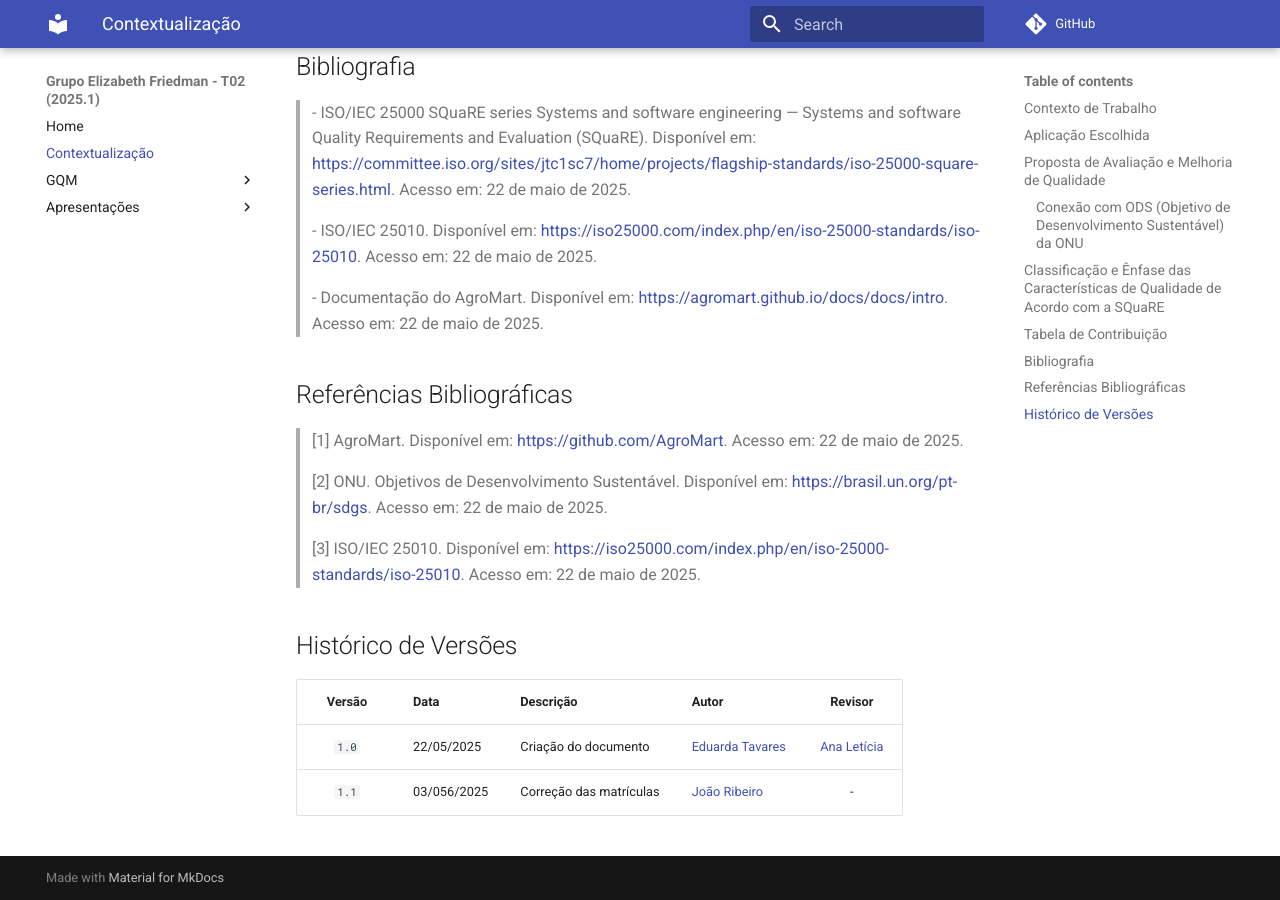
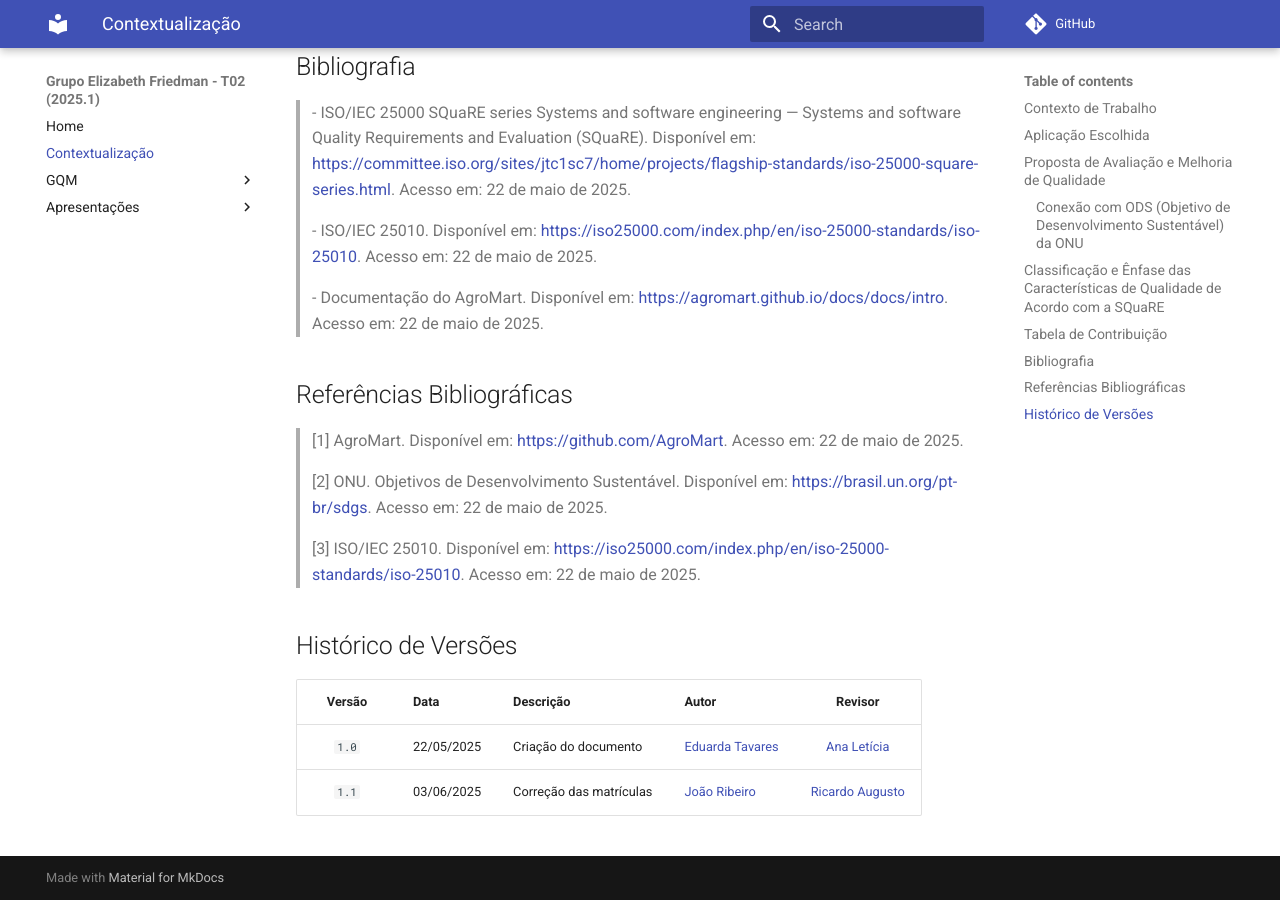
Before and after one commit to FCTE-Qualidade-de-Software-1/2025-1-T02-ELIZABETH-FRIEDMAN, an MkDocs documentation site: the page built from pages/docs/contextualizacao.md, in a window 1280 px wide and 900 px high, scrolled down 3174 px. Built offline with MkDocs 1.6.1 and Material for MkDocs 9.7.7, drawn with Linux system fonts in a browser that asks for light colours; comment, search, counter and statistics services are not loaded.

Commit message:
add revisor

```diff
--- a/pages/docs/contextualizacao.md
+++ b/pages/docs/contextualizacao.md
@@ -87,6 +87,6 @@ Na Tabela 1, apresenta-se a contribuição dos membros da equipe na construção
 |Versão|Data|Descrição|Autor|Revisor|
 |:----:|----|---------|-----|:-------:|
 |`1.0`|22/05/2025|Criação do documento| [Eduarda Tavares](https://github.com/erteduarda) |[Ana Letícia](https://github.com/analeticiaa)|
-|`1.1`|03/056/2025|Correção das matrículas| [João Ribeiro](https://github.com/Joa0V) |-|
+|`1.1`|03/06/2025|Correção das matrículas| [João Ribeiro](https://github.com/Joa0V) |[Ricardo Augusto](https:github.com/avmricardo)|
 
 <!-- Conteúdo a ser adicionado posteriormente -->
```
